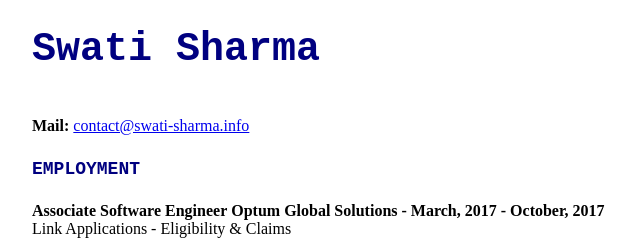
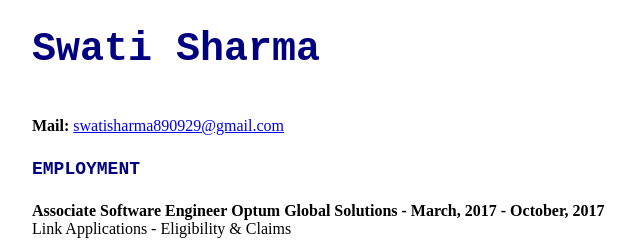
Before and after one commit to dataenthusiast092/swati-sharma, a plain HTML site: page index.html in a window 1280 px wide. Shown: the top 240 px of the page, 258-898 px from the left. Drawn offline with Linux system fonts and the light colour scheme.

Commit message:
email-changed

```diff
--- a/index.html
+++ b/index.html
@@ -10,7 +10,7 @@
 		<div>
 			<h1>Swati Sharma</h1>
 			<br/>
-			<b>Mail: </b><a href="mailto:contact@swati-sharma.info">contact@swati-sharma.info</a>
+			<b>Mail: </b><a href="mailto:swatisharma890929@gmail.com">swatisharma890929@gmail.com</a>
 			<br/>
 			<h4>EMPLOYMENT</h4>
 			<b>Associate Software Engineer</b>
```
